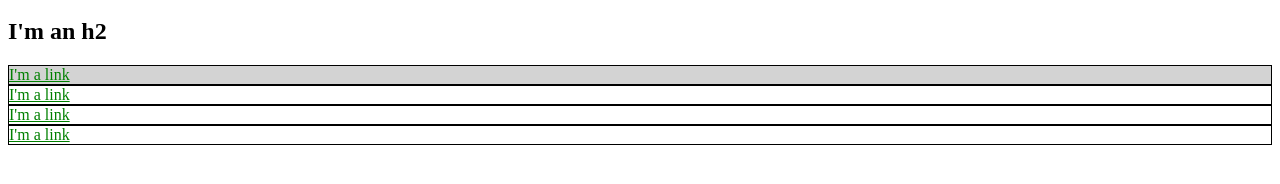
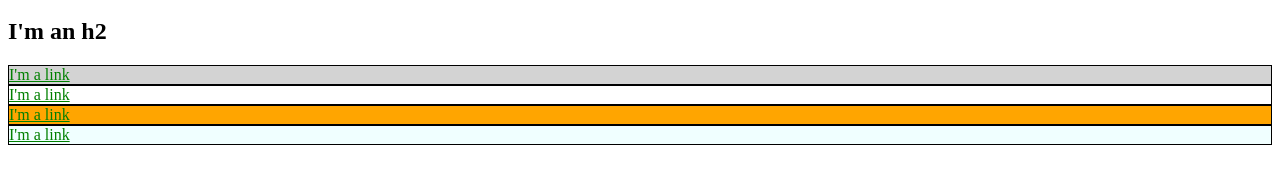
Before and after one commit to nateangulo/party_time, a plain HTML site: page index.html in a window 1280 px wide. Shown: the part 136-320 px from the top of the page. Drawn offline with Linux system fonts and the light colour scheme.

Commit message:
added background color and classes to index

```diff
--- a/index.html
+++ b/index.html
@@ -19,6 +19,14 @@
       .bio-box a {
         color: green;
   }
+
+      #orange {
+        background-color: orange;
+  }
+
+      .azure {
+        background-color: azure;
+      }
 
   </style>
   </head>
@@ -42,10 +50,10 @@
       <div class="bio-box">
         <a href="http://example.com/">I'm a link</a>
       </div>
-      <div class="bio-box">
+      <div id="orange" class="bio-box">
         <a href="http://example.com/">I'm a link</a>
       </div>
-      <div class="bio-box">
+      <div class="bio-box azure">
         <a href="http://example.com/">I'm a link</a>
       </div>
     </body>
```
